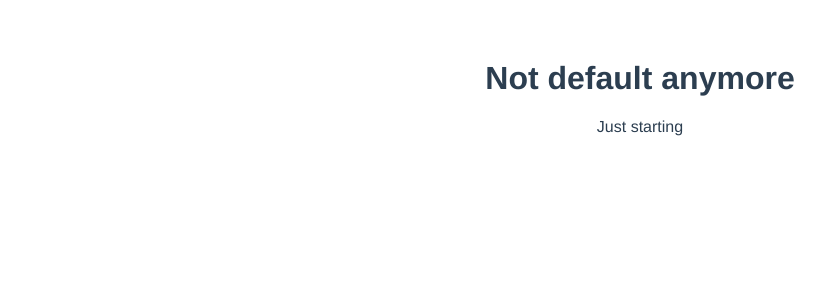
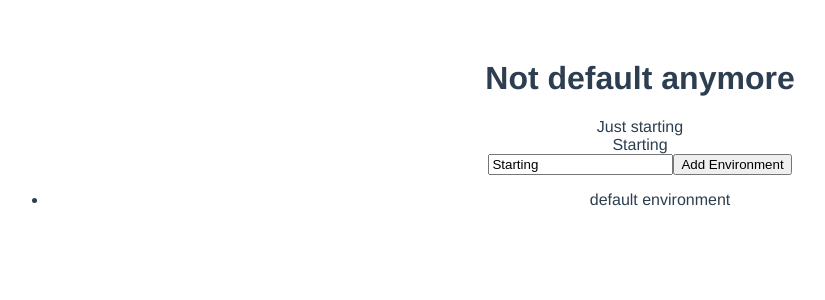
Before and after one commit to danrees/environment-manager, a Vue app: page / in a window 1280 px wide. Shown: the top 300 px of the page, without its empty margins (0-825 px from the left). Built offline with nearby package versions, Linux system fonts and the light colour scheme.

Commit message:
Fixes missing state issue (helps if you actually render something) and has a basic environment add function

```diff
--- a/package.json
+++ b/package.json
@@ -10,7 +10,8 @@
     "build": "node build/build.js"
   },
   "dependencies": {
-    "vue": "^2.5.2"
+    "vue": "^2.5.2",
+    "vuex": "^3.0.1"
   },
   "devDependencies": {
     "autoprefixer": "^7.1.2",
--- a/src/App.vue
+++ b/src/App.vue
@@ -2,13 +2,35 @@
   <div id="app">
     <h1>Not default anymore</h1>
     <span>{{msg}}</span>
+    <div>{{newEnv}}</div>
+    <input placeholder="Put an environment name here" v-model="newEnv">
+    <button v-on:click="addEnv">Add Environment</button>
+    <ul>
+      <li v-for="env in environments" :key="env">{{ env }}</li>
+    </ul>
+
   </div>
 </template>
 
 <script>
 export default {
   name: 'app',
-  props: ['msg']
+  props: ['msg'],
+  data() {
+    return {
+      newEnv: 'Starting'
+    }
+  },
+  methods: {
+    addEnv: function(event){
+      this.$store.commit('add',this.newEnv);
+    }
+  },
+  computed: {
+    environments() {
+      return this.$store.state.environments;
+    }
+  }
 }
 </script>
 
--- a/src/main.js
+++ b/src/main.js
@@ -1,13 +1,27 @@
 // The Vue build version to load with the `import` command
 // (runtime-only or standalone) has been set in webpack.base.conf with an alias.
 import Vue from 'vue'
+import Vuex from 'vuex'
 import App from './App'
 
 Vue.config.productionTip = false
+Vue.use(Vuex);
+
+const store = new Vuex.Store({
+  state: {
+    environments: ["default environment"]
+  },
+  mutations: {
+    add(state,environment) {
+      state.environments.push(environment)
+    }
+  }
+});
 
 /* eslint-disable no-new */
 new Vue({
   el: '#app',
+  store: store,
   template: '<App msg="Just starting" />',
   components: { App }
 })
```
